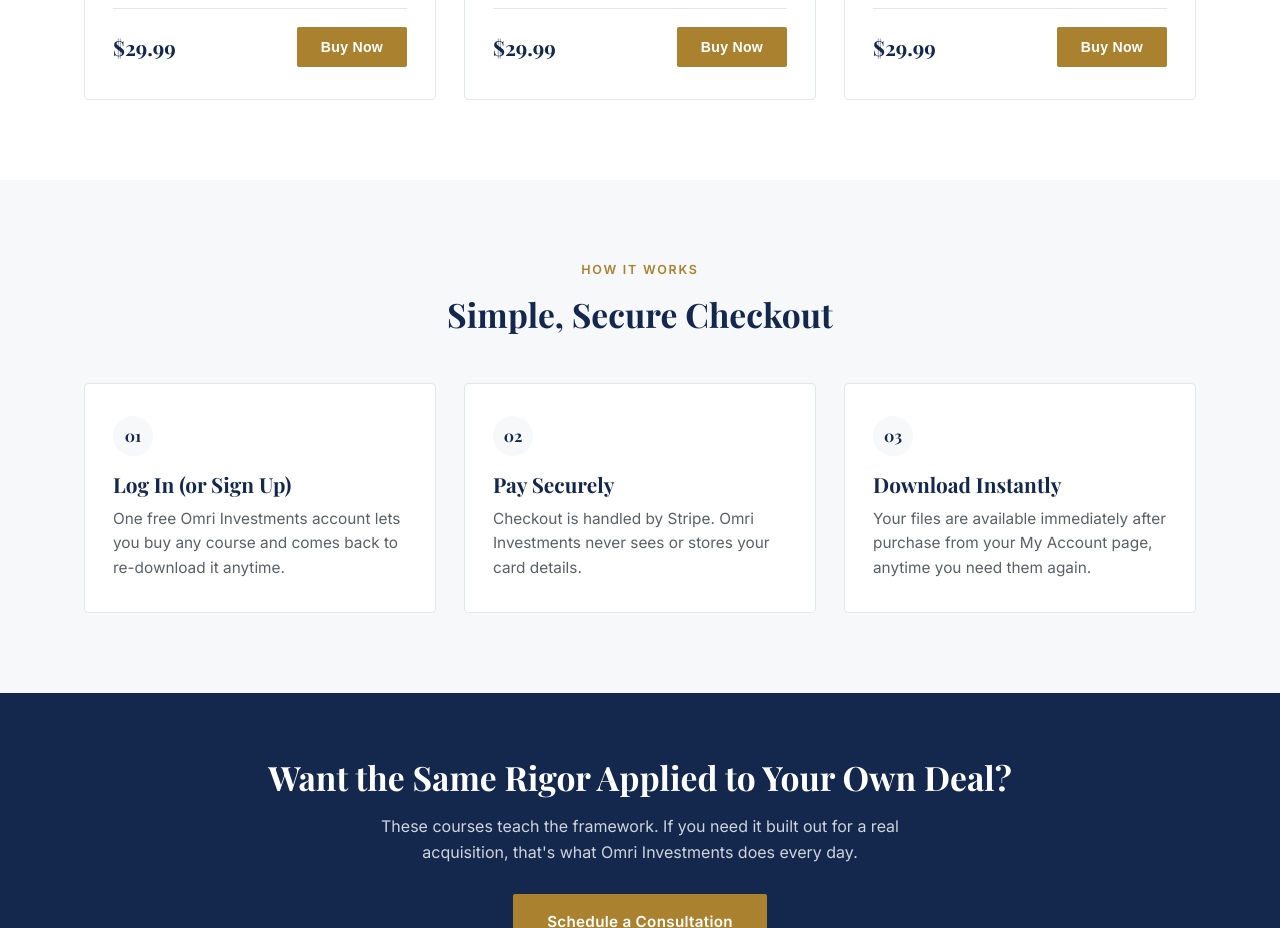
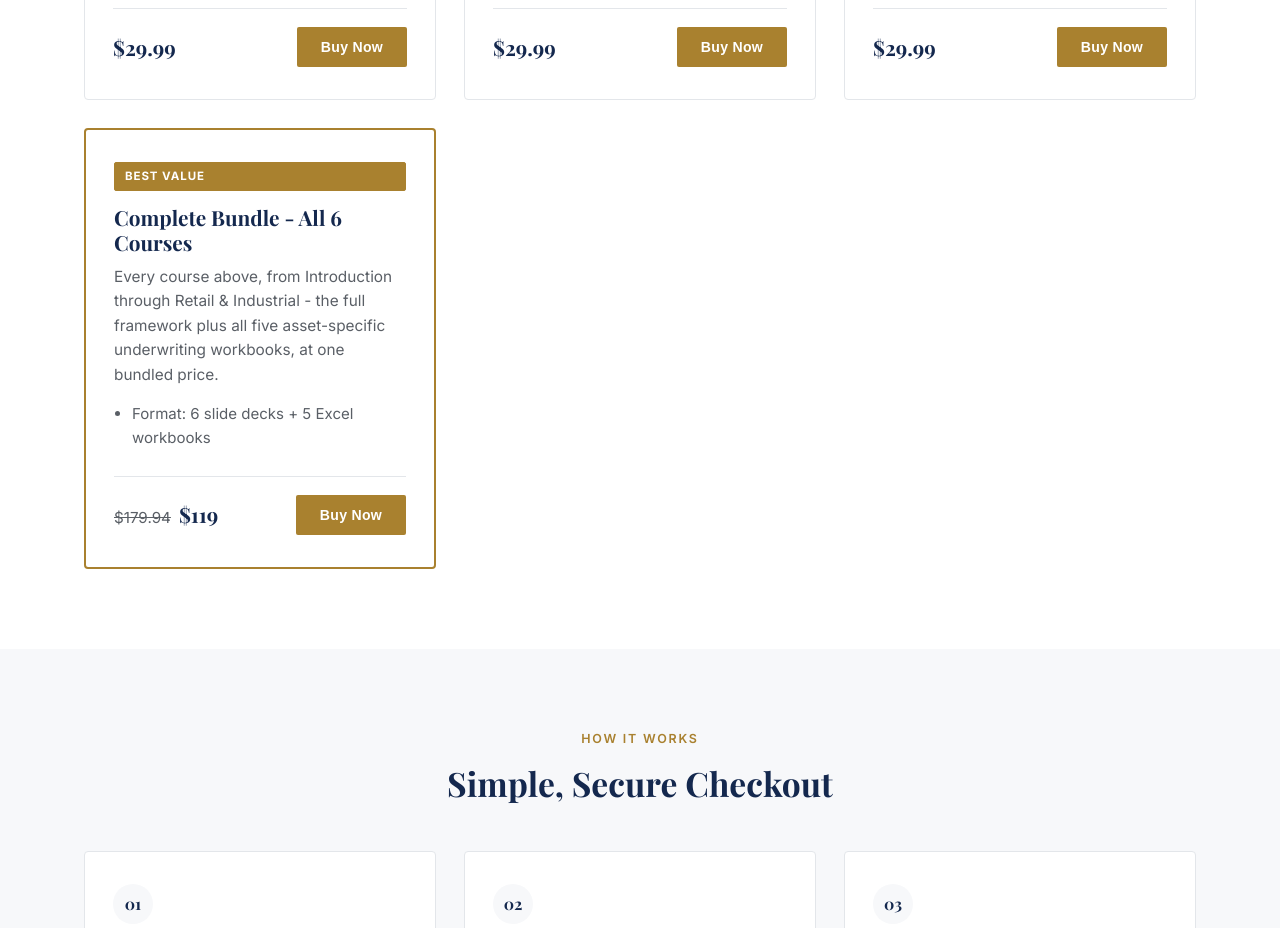
Before and after one commit to MarcMouhadeb/Omri-Investment-Website, a website: page education.html in a window 1280 px wide. Shown: the part 1540-2468 px from the top of the page. Drawn offline with nearby package versions, Linux system fonts and the light colour scheme.

Commit message:
Add all-6-courses bundle at $119
New product bundle-all-6 in api/_products.js (all 11 files across the 6
courses), a highlighted "Best Value" card on education.html showing the
$179.94 -> $119 discount, and a matching entry in account.html's product
name map.

```diff
--- a/css/style.css
+++ b/css/style.css
@@ -478,6 +478,10 @@ form.contact-form textarea { min-height: 140px; resize: vertical; }
 }
 .course-footer .btn { padding: 10px 22px; font-size: 0.88rem; }
 
+.course-card.bundle-card { border: 2px solid var(--gold); position: relative; }
+.course-card.bundle-card .course-badge { background: var(--gold); color: #fff; border-color: var(--gold); }
+.course-price-original { text-decoration: line-through; color: var(--gray-text); font-size: 0.95rem; font-weight: 400; margin-right: 8px; }
+
 /* Auth forms (login / signup) */
 form.auth-form { max-width: 440px; margin: 0 auto; }
 .form-message {
--- a/education.html
+++ b/education.html
@@ -123,6 +123,19 @@
         </div>
       </div>
 
+      <div class="card course-card bundle-card">
+        <span class="course-badge">Best Value</span>
+        <h3>Complete Bundle - All 6 Courses</h3>
+        <p>Every course above, from Introduction through Retail &amp; Industrial - the full framework plus all five asset-specific underwriting workbooks, at one bundled price.</p>
+        <ul>
+          <li>Format: 6 slide decks + 5 Excel workbooks</li>
+        </ul>
+        <div class="course-footer">
+          <span><span class="course-price-original">$179.94</span><span class="course-price">$119</span></span>
+          <button type="button" class="btn btn-primary buy-btn" data-product="bundle-all-6">Buy Now</button>
+        </div>
+      </div>
+
     </div>
   </div>
 </section>
```
Also changed, not shown: account.html (+2 -1 lines), api/_products.js (+17 -0 lines).
